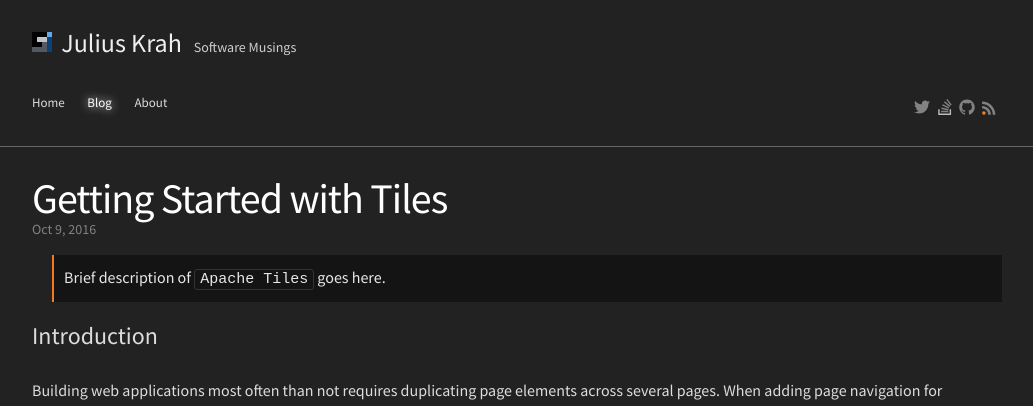
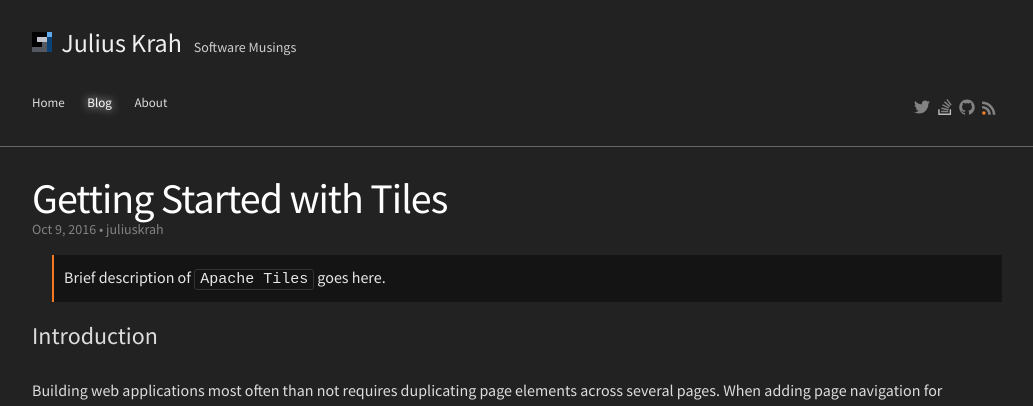
Before and after one commit to juliuskrah/juliuskrah.github.io, a Jekyll site: the page built from _posts/2016-10-09-getting-started-with-tiles.markdown, in a window 1280 px wide and 900 px high. Shown: the top 406 px of the window, without its empty margins (123-1156 px from the left). Built offline with Jekyll 4.4.1, drawn with Linux system fonts in a browser that asks for light colours.

Commit message:
Prepared site for 'seo'

```diff
--- a/Gemfile
+++ b/Gemfile
@@ -35,3 +35,7 @@
 # Jekyll plugin to silently generate a sitemaps.org
 # compliant sitemap for your Jekyll site
 gem 'jekyll-sitemap'
+# A Jekyll plugin that provides users with a traditional CMS-style graphical interface to author content and
+# administer Jekyll sites. The project is divided into two parts. A Ruby-based HTTP API that handles Jekyll
+# and filesystem operations, and a Javascript-based front end, built on that API.
+gem 'jekyll-admin', group: :jekyll_plugins
--- a/_config.yml
+++ b/_config.yml
@@ -9,12 +9,15 @@
 title: Software Musings
 email: juliuskrah@gmail.com
 description: > # this means to ignore newlines until "baseurl:"
-  Web development blog that uses Java and other related web technologies
-  with a strong emphasis on spring, thymeleaf, websockets and microservices
+  Web development blog that uses JavaEE and other related web technologies
+  with a strong emphasis on Spring, Thymeleaf, Websockets and Microservices
+baseurl: "" # the subpath of your site, e.g. /blog
 permalink: /blog/:year/:month/:day/:title/
-baseurl: "" # the subpath of your site, e.g. /blog
 url: "https://juliuskrah.github.io" # the base hostname & protocol for your site
-twitter_username: juliuskrah
+author:
+  twitter: juliuskrah
+twitter:
+  username: juliuskrah
 github_username:  juliuskrah
 stackoverflow_link: users/6157880/julius-krah
 repository: juliuskrah/juliuskrah.github.io
--- /dev/null
+++ b/_data/authors.yml
@@ -0,0 +1,2 @@
+juliuskrah:
+  twitter: juliuskrah
--- a/_includes/social.html
+++ b/_includes/social.html
@@ -1,6 +1,6 @@
 <div class="social-list">
-  {% if site.twitter_username %}
-    {% include icon-twitter.html username=site.twitter_username %}
+  {% if site.twitter.username %}
+    {% include icon-twitter.html username=site.twitter.username %}
   {% endif %}
   {% if site.stackoverflow_link %}
     {% include icon-stackoverflow.html username=site.stackoverflow_link %}
--- a/_layouts/post.html
+++ b/_layouts/post.html
@@ -5,7 +5,7 @@
 
   <header class="post-header">
     <h1 class="post-title" itemprop="name headline">{{ page.title }}</h1>
-    <p class="post-meta"><time datetime="{{ page.date | date_to_xmlschema }}" itemprop="datePublished">{{ page.date | date: "%b %-d, %Y" }}</time>{% if page.author %} • <span itemprop="author" itemscope itemtype="http://schema.org/Person"><span itemprop="name">{{ page.author }}</span></span>{% endif %}</p>
+    <p class="post-meta"><time datetime="{{ page.date | date_to_xmlschema }}" itemprop="datePublished">{{ page.date | date: "%b %-d, %Y" }}</time>{% if page.author.twitter %} • <span itemprop="author" itemscope itemtype="http://schema.org/Person"><span itemprop="name">{{ page.author.twitter }}</span></span>{% endif %}</p>
   </header>
 
   <div class="post-content" itemprop="articleBody">
--- a/_posts/2016-10-02-post-two.markdown
+++ b/_posts/2016-10-02-post-two.markdown
@@ -3,8 +3,9 @@
 title:      "Post 2"
 date:       2016-10-02 17:57:27 +0000
 categories: blog update
-author:     Julius Krah
 section:    blog
+author:
+  twitter:  juliuskrah
 ---
 You’ll find this post in your `_posts` directory. Go ahead and edit it and re-build the site to see your changes. You can rebuild the site in many different ways, but the most common way is to run `jekyll serve`, which launches a web server and auto-regenerates your site when a file is updated.
 
--- a/_posts/2016-10-09-getting-started-with-tiles.markdown
+++ b/_posts/2016-10-09-getting-started-with-tiles.markdown
@@ -4,6 +4,8 @@
 date:       2016-10-09 22:05:31 +0000
 categories: blog java tiles tiles3
 section:    blog
+author:
+  twitter:  juliuskrah
 ---
 > Brief description of `Apache Tiles` goes here.
 
```
